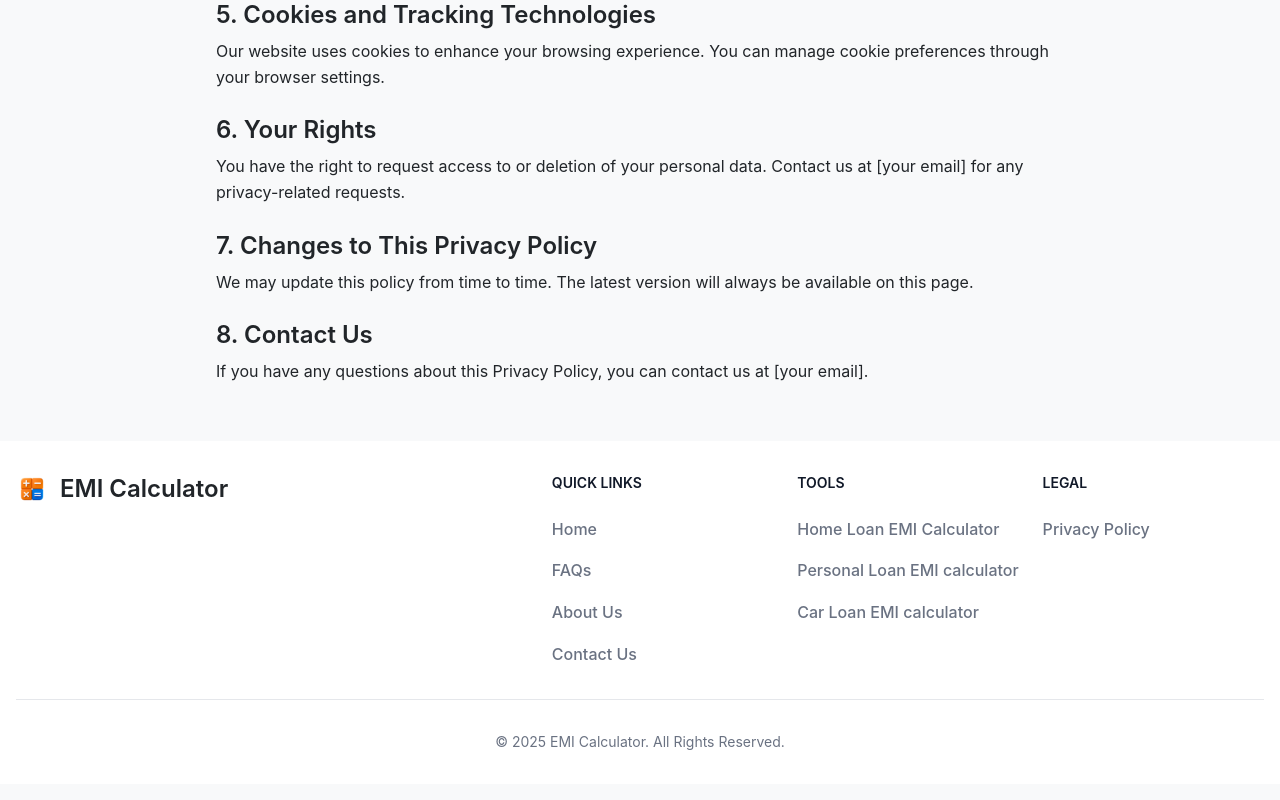
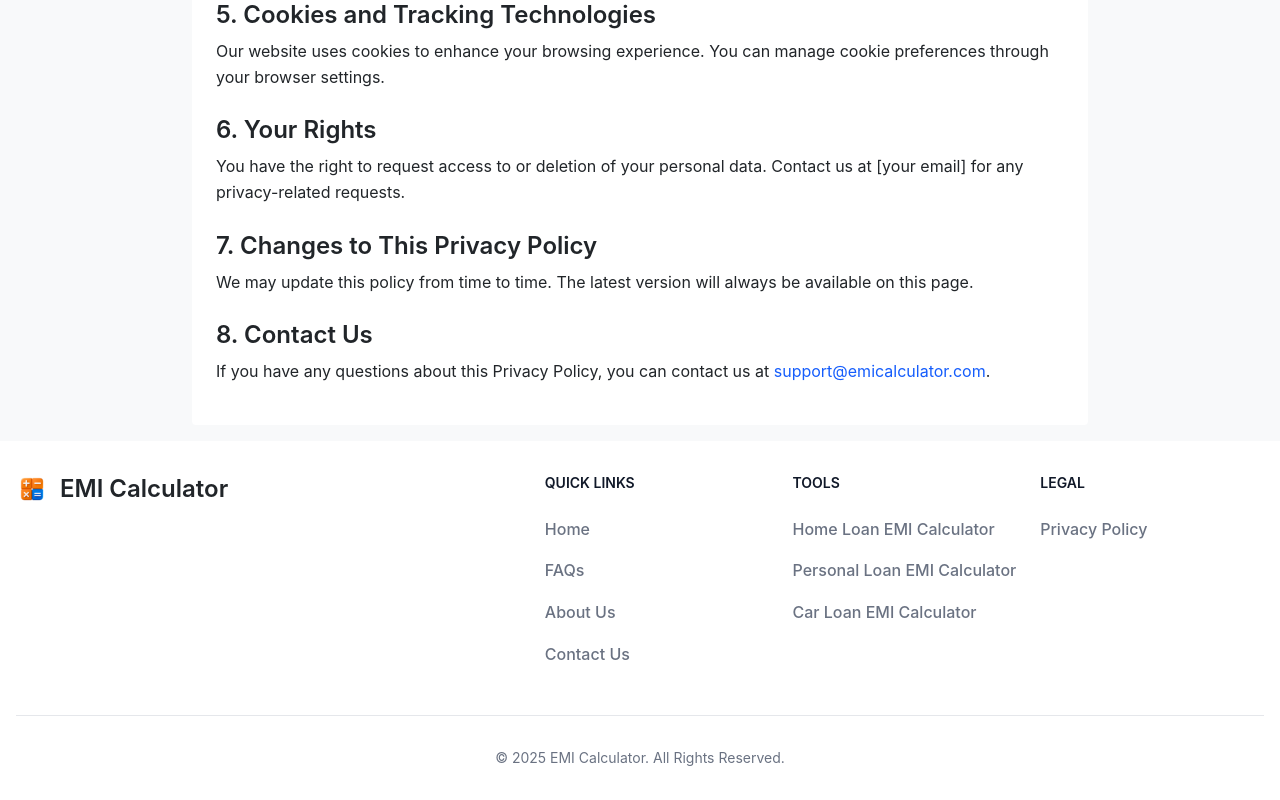
Before and after one commit to Ajinkya-Kardile/emi-calculator, a Next.js app: page /PrivacyPolicy in a window 1280 px wide. Shown: the part 987-1787 px from the top of the page. Built offline with nearby package versions, Linux system fonts and the light colour scheme.

Commit message:
**added**: Added PrivacyPolicy.jsx

```diff
--- a/src/components/common/Footer.tsx
+++ b/src/components/common/Footer.tsx
@@ -1,6 +1,28 @@
 "use client";
 import React from "react";
 import Link from "next/link";
+
+const footerData = {
+    brand: {
+        name: "EMI Calculator",
+        logo: "/logo.png",
+        homeLink: "/",
+    },
+    quickLinks: [
+        { name: "Home", url: "/" },
+        { name: "FAQs", url: "/faq" },
+        { name: "About Us", url: "/about" },
+        { name: "Contact Us", url: "mailto:support@emicalculator.com" },
+    ],
+    tools: [
+        { name: "Home Loan EMI Calculator", url: "/?loanType=home" },
+        { name: "Personal Loan EMI Calculator", url: "/?loanType=personal" },
+        { name: "Car Loan EMI Calculator", url: "/?loanType=car" },
+    ],
+    legal: [
+        { name: "Privacy Policy", url: "/PrivacyPolicy" },
+    ],
+};
 
 const Footer: React.FC = () => {
     const currentYear = new Date().getFullYear();
@@ -10,67 +32,23 @@ const Footer: React.FC = () => {
             <div className="mx-auto w-full max-w-screen-xl p-4 py-6 lg:py-8">
                 <div className="md:flex md:justify-between">
                     <div className="mb-6 md:mb-0">
-                        <Link href="/" className="flex items-center">
-                            <img src="/logo.png" className="h-8 me-3" alt="EMI Calculator Logo" />
+                        <Link href={footerData.brand.homeLink} className="flex items-center">
+                            <img src={footerData.brand.logo} className="h-8 me-3" alt={`${footerData.brand.name} Logo`} />
                             <span className="self-center text-2xl font-semibold whitespace-nowrap dark:text-white">
-                                EMI Calculator
+                                {footerData.brand.name}
                             </span>
                         </Link>
                     </div>
                     <div className="grid grid-cols-2 gap-8 sm:gap-6 sm:grid-cols-3">
-                        <div>
-                            <h2 className="mb-6 text-sm font-semibold text-gray-900 uppercase dark:text-white">
-                                Quick Links
-                            </h2>
-                            <ul className="text-gray-500 dark:text-gray-400 font-medium">
-                                <li className="mb-4">
-                                    <Link href="/" className="hover:underline">Home</Link>
-                                </li>
-                                <li className="mb-4">
-                                    <Link href="/faq" className="hover:underline">FAQs</Link>
-                                </li>
-                                <li className="mb-4">
-                                    <Link href="/about" className="hover:underline">About Us</Link>
-                                </li>
-                                <li>
-                                    <Link href="mailto:support@emicalculator.com" className="hover:underline">
-                                        Contact Us
-                                    </Link>
-                                </li>
-                            </ul>
-                        </div>
-                        <div>
-                            <h2 className="mb-6 text-sm font-semibold text-gray-900 uppercase dark:text-white">
-                                Tools
-                            </h2>
-                            <ul className="text-gray-500 dark:text-gray-400 font-medium">
-                                <li className="mb-4">
-                                    <Link href="/?loanType=home" className="hover:underline">Home Loan EMI Calculator</Link>
-                                </li>
-                                <li className="mb-4">
-                                    <Link href="/?loanType=personal" className="hover:underline">Personal Loan EMI calculator</Link>
-                                </li>
-                                <li>
-                                    <Link href="/?loanType=car" className="hover:underline">Car Loan EMI calculator</Link>
-                                </li>
-                            </ul>
-                        </div>
-                        <div>
-                            <h2 className="mb-6 text-sm font-semibold text-gray-900 uppercase dark:text-white">
-                                Legal
-                            </h2>
-                            <ul className="text-gray-500 dark:text-gray-400 font-medium">
-                                <li>
-                                    <Link href="/PrivacyPolicy" className="hover:underline">Privacy Policy</Link>
-                                </li>
-                            </ul>
-                        </div>
+                        <FooterSection title="Quick Links" links={footerData.quickLinks} />
+                        <FooterSection title="Tools" links={footerData.tools} />
+                        <FooterSection title="Legal" links={footerData.legal} />
                     </div>
                 </div>
                 <hr className="my-6 border-gray-200 sm:mx-auto dark:border-gray-700 lg:my-8" />
                 <div className="flex justify-center">
                     <span className="text-sm text-gray-500 dark:text-gray-400">
-                        © {currentYear} <Link href="/" className="hover:underline">EMI Calculator</Link>. All Rights Reserved.
+                        © {currentYear} <Link href={footerData.brand.homeLink} className="hover:underline">{footerData.brand.name}</Link>. All Rights Reserved.
                     </span>
                 </div>
             </div>
@@ -78,4 +56,17 @@ const Footer: React.FC = () => {
     );
 };
 
+const FooterSection: React.FC<{ title: string; links: { name: string; url: string }[] }> = ({ title, links }) => (
+    <div>
+        <h2 className="mb-6 text-sm font-semibold text-gray-900 uppercase dark:text-white">{title}</h2>
+        <ul className="text-gray-500 dark:text-gray-400 font-medium">
+            {links.map((link, index) => (
+                <li key={index} className="mb-4">
+                    <Link href={link.url} className="hover:underline">{link.name}</Link>
+                </li>
+            ))}
+        </ul>
+    </div>
+);
+
 export default Footer;
--- a/src/components/common/Navbar.tsx
+++ b/src/components/common/Navbar.tsx
@@ -90,11 +90,6 @@ const Navbar: React.FC = () => {
                         <li>
                             <Link href="/about" className="nav-link" onClick={closeDropdown}>About</Link>
                         </li>
-
-                        {/* Contact */}
-                        <li>
-                            <Link href="/contact" className="nav-link" onClick={closeDropdown}>Contact</Link>
-                        </li>
                     </ul>
                 </div>
             </div>
--- a/src/components/common/RightSidebar.tsx
+++ b/src/components/common/RightSidebar.tsx
@@ -12,7 +12,6 @@ const RightSidebar: React.FC = () => {
                     <li><Link href="/" className="text-blue-600 hover:underline">🏠 Home</Link></li>
                     <li><Link href="/faq" className="text-blue-600 hover:underline">💰 FAQ </Link></li>
                     <li><Link href="/about" className="text-blue-600 hover:underline">ℹ️ About Us</Link></li>
-                    <li><Link href="/contact" className="text-blue-600 hover:underline">📞 Contact</Link></li>
                 </ul>
             </nav>
 
--- a/src/pages/PrivacyPolicy.jsx
+++ b/src/pages/PrivacyPolicy.jsx
@@ -2,7 +2,7 @@ import React from "react";
 
 const PrivacyPolicy = () => {
     return (
-        <div className="max-w-4xl mx-auto p-6">
+        <div className="max-w-4xl bg-white rounded-sm mx-auto p-6">
             <h1 className="text-3xl font-bold mb-4">Privacy Policy</h1>
             <p className="mb-4">Last updated: March 2025</p>
 
@@ -62,8 +62,8 @@ const PrivacyPolicy = () => {
                 on this page.</p>
 
             <h2 className="text-2xl font-semibold mt-6 mb-2">8. Contact Us</h2>
-            <p className="mb-4">If you have any questions about this Privacy Policy, you can contact us at [your
-                email].</p>
+            <p className="mb-4">If you have any questions about this Privacy Policy, you can contact us at <a href="mailto:support@emicalculator.com" className="text-blue-600 dark:text-blue-400">support@emicalculator.com</a>.
+            </p>
         </div>
     );
 };
--- a/src/pages/contact.tsx
+++ /dev/null
@@ -1,17 +0,0 @@
-"use client"
-import RightSidebar from "@/components/common/RightSidebar";
-
-export default function Contact() {
-    return (
-        <div className="flex flex-col lg:flex-row">
-            <main className="flex-1 bg-white p-4 shadow-lg rounded-lg">
-                <div className=" mx-auto p-4 bg-white shadow-md rounded-md">
-                    <h1 className="text-2xl font-bold text-center mb-6">Contact Page</h1>
-                </div>
-            </main>
-
-            {/*/!* RightSidebar Ad *!/*/}
-            {/*<RightSidebar/>*/}
-        </div>
-    );
-}
```
